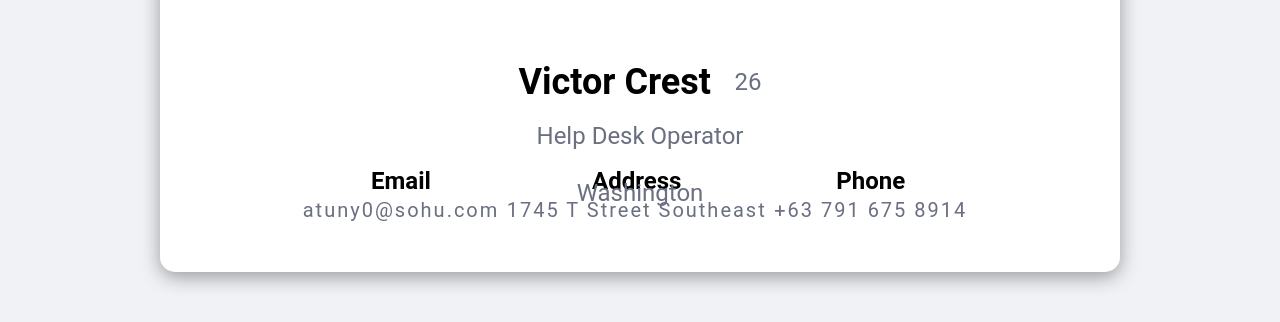
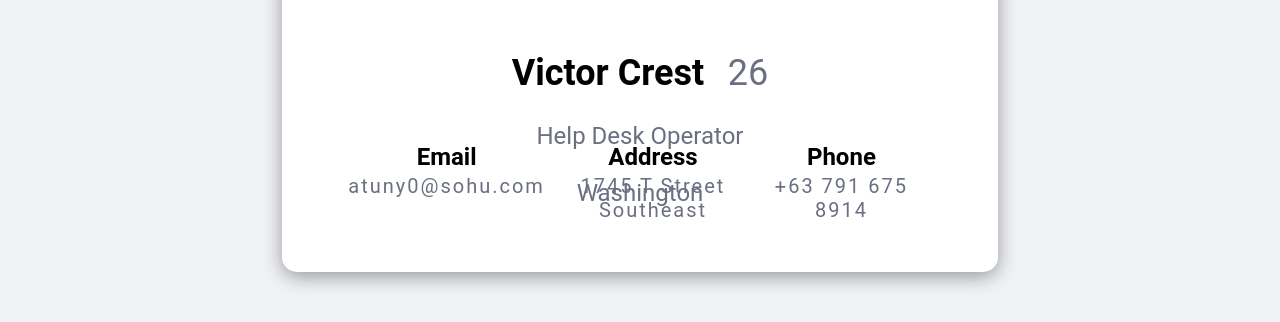
Before and after one commit to emreozturk7/employee-of-the-month, a React (Create React App) app: page /detail in a window 1280 px wide. Shown: the part 408-730 px from the top of the page. Built offline with nearby package versions, Linux system fonts and the light colour scheme; no server answers; grey boxes are pictures that could not be loaded.

Commit message:
Ufak tasarım düzenlemeleri yapıldı.

```diff
--- a/src/components/DetailCard/styles/DetailCard.sass
+++ b/src/components/DetailCard/styles/DetailCard.sass
@@ -28,7 +28,7 @@ $backgroundColor: rgb(240,242,246,255)
     animation: grow 1s ease-out
 
 .card-container
-    width: 75%
+    width: 56%
     height: 100%
     justify-content: space-between
     align-items: center
@@ -59,7 +59,7 @@ $backgroundColor: rgb(240,242,246,255)
         position: relative
         justify-content: center
         align-items: center
-        bottom: 5%
+        bottom: 7.5%
 
         .name
             font-size: 36px
@@ -67,7 +67,7 @@ $backgroundColor: rgb(240,242,246,255)
             font-weight: 700
 
         .age
-            font-size: 24px
+            font-size: 36px
             color: $dark-gray-blue
 
     .location
@@ -83,8 +83,8 @@ $backgroundColor: rgb(240,242,246,255)
         color: $dark-gray-blue
 
 .user-stats
-    justify-content: space-around
-    width: 70%
+    justify-content: space-between
+    width: 80%
     padding: 0 0 50px 0
     margin-right: 10px
 
--- a/src/components/Header/style/Header.sass
+++ b/src/components/Header/style/Header.sass
@@ -10,7 +10,7 @@ $primaryColor: rgb(97 193 92)
     .header-row-container
         margin-right: 0.5%
         padding: 0.5% 0 0.5% 0
-        width: 47.5%
+        width: 57.5%
         display: flex
         flex-direction: row
         justify-content: space-between
--- a/src/components/UserCard/styles/UserCard.sass
+++ b/src/components/UserCard/styles/UserCard.sass
@@ -9,7 +9,7 @@ $cardColor: rgb(254,254, 255, 255)
 
     .container
         height: 5%
-        width: 45%
+        width: 55%
         position: relative
         background-color: $cardColor
         overflow: hidden
@@ -48,10 +48,14 @@ $cardColor: rgb(254,254, 255, 255)
                     justify-content: space-evenly
                     flex-shrink: 0
                     .title
+                        display: flex
+                        align-items: flex-start
                         color: $primaryColor
                         font-weight: 500
                         font-size: 24px
                     .subtitle
+                        display: flex
+                        align-items: flex-start
                         color: gray
                         font-weight: 300
                         font-size: 16px
```
